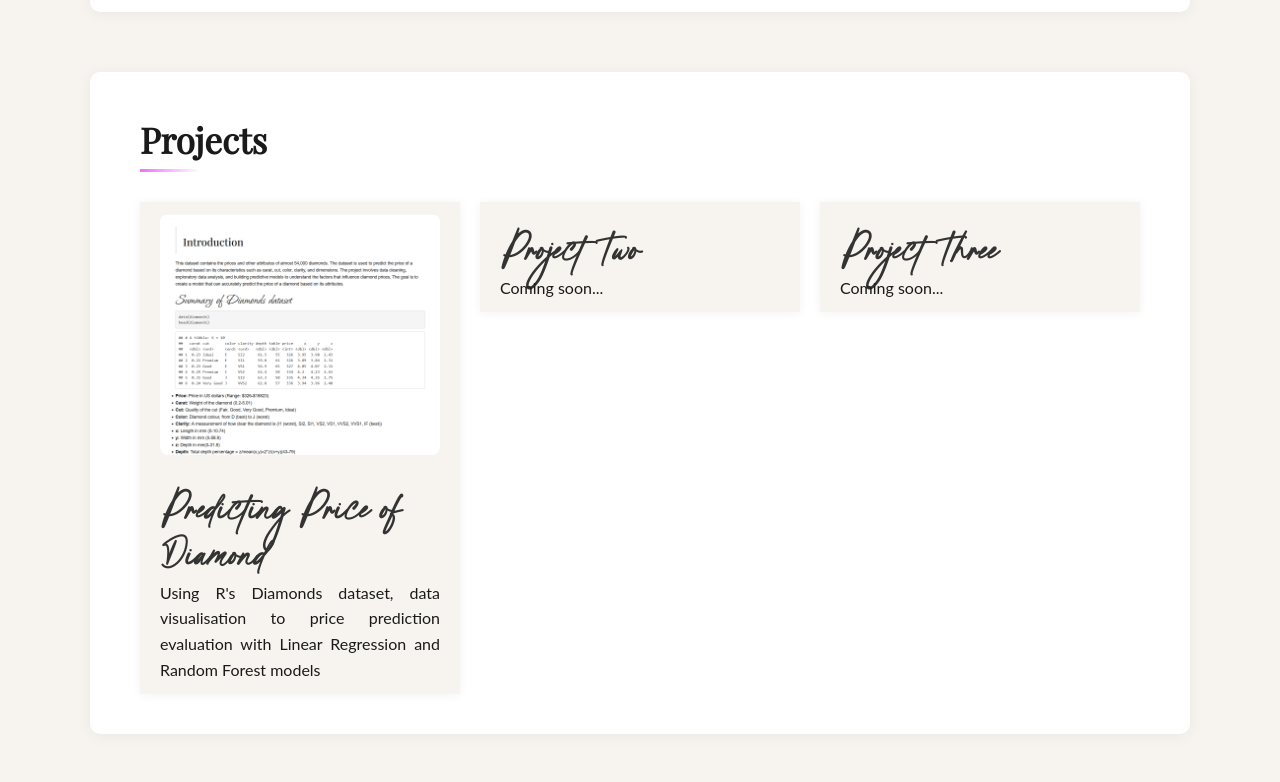
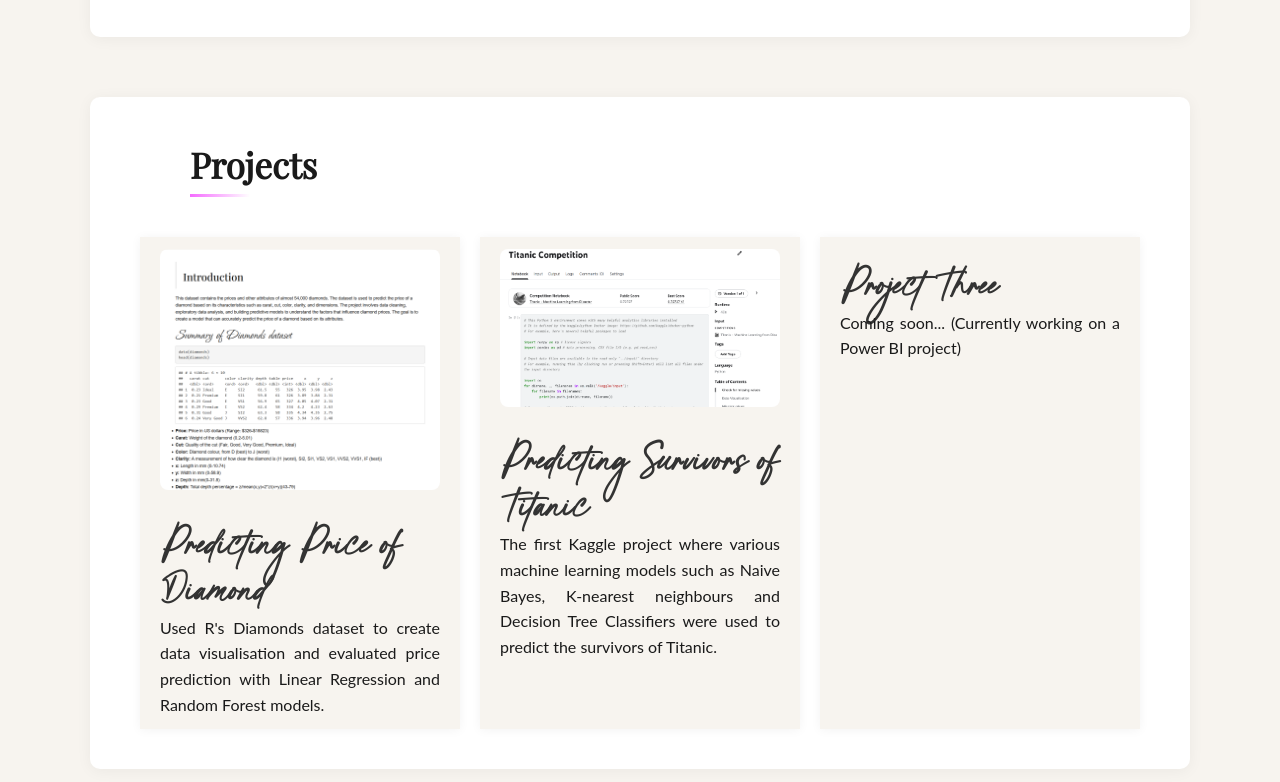
Before and after one commit to reijkg2904/portfolio, a plain HTML site: page index.html in a window 1280 px wide. Shown: the part 1578-2360 px from the top of the page. Drawn offline with Linux system fonts and the light colour scheme.

Commit message:
Added project two: Titanic and modified description of project three

```diff
--- a/index.html
+++ b/index.html
@@ -61,18 +61,22 @@
         <a href="Projects/diamonds_portfolio.html" target="_blank" rel="noopener noreferrer">
           <img src="./Images/Diamonds_project.png" alt="Project 1">
           <h3>Predicting Price of Diamond</h3>
-          <p>Using R's Diamonds dataset, data visualisation to price prediction evaluation with Linear Regression and Random Forest models</p>
+          <p>Used R's Diamonds dataset to create data visualisation and evaluated price prediction with Linear Regression and Random Forest models.</p>
         </a>
       </div>
 
       <div class="project-item">
-        <h3>Project Two</h3>
-        <p>Coming soon...</p>
+        <a href="https://www.kaggle.com/code/reinagraham/titanic-competition" target="_blank" rel="noopener noreferrer">
+          <img src="./Images/Titanic_project.png" alt="Project 2">
+          <h3>Predicting Survivors of Titanic</h3>
+          <p>The first Kaggle project where various machine learning models such as Naive Bayes, K-nearest neighbours and Decision Tree Classifiers were
+            used to predict the survivors of Titanic.</p>
+        </a>
       </div>
 
       <div class="project-item">
         <h3>Project Three</h3>
-        <p>Coming soon...</p>
+        <p>Coming soon... (Currently working on a Power BI project)</p>
       </div>
     </div>
   </section>
--- a/style.css
+++ b/style.css
@@ -43,7 +43,7 @@ nav {
   top: 0;
   width: 100%;
   background-color: #1a1a1a;
-  padding: 15px 10px;
+  padding: 20px 10px;
   box-shadow: 0 2px 5px rgba(0,0,0,0.3);
   z-index: 1000;
   display: flex;
@@ -107,7 +107,8 @@ nav a:hover {
 h2 {
   font-family: Playfair, serif;
   font-size: 2.2rem;
-  margin-bottom: 20px;
+  padding-bottom: 10px;
+  padding-left: 50px;
 }
 
 h2::after {
@@ -176,11 +177,7 @@ h4 {
 
 /* Grid outline for both WORK/STUDY and PROJECTS */
 
-.project-grid {
-  display: grid;
-  grid-template-columns: repeat(auto-fit, minmax(280px, 1fr));
-  gap: 20px;
-}
+
 
 .portfolio-item p {
   font-size: 14px;
@@ -195,11 +192,17 @@ h4 {
 
 /* Projects */
 
+.project-grid {
+  display: grid;
+  grid-template-columns: repeat(auto-fit, minmax(280px, 1fr));
+  gap: 20px;
+}
+
 .project-item {
   background: #f7f4ef;
   padding: 12px 20px;
   box-shadow: 0 1px 10px 0px rgba(0, 0, 0, 0.05);
-  height: fit-content;
+  min-height: 80%;
 }
 
 .project-item img {
```
Also changed, not shown: Images/Titanic_project.png (added).
